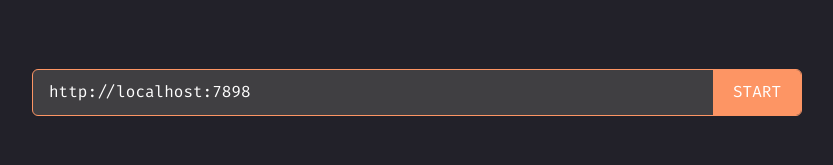
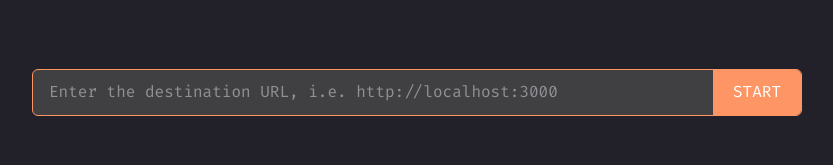
Before and after one commit to mannol/moetaku.co, a React (Create React App) app in the folder frontend/: page / in a window 1280 px wide. Shown: the part 554-719 px from the top of the page, without its empty margins (223-1056 px from the left). Built offline with nearby package versions, Linux system fonts and the light colour scheme; no server answers.

Commit message:
chore: remove default input value

```diff
--- a/frontend/src/pages/Main.js
+++ b/frontend/src/pages/Main.js
@@ -62,8 +62,7 @@ const Page = () => {
             autoFocus={true}
             className="page__input"
             onSubmit={handleSetDestinationUrl}
-            placeholder="Enter the destination URL, i.e. http://localhost:8080"
-            defaultValue="http://localhost:7898"
+            placeholder="Enter the destination URL, i.e. http://localhost:3000"
             buttonName="START"
           />
         )}
```
